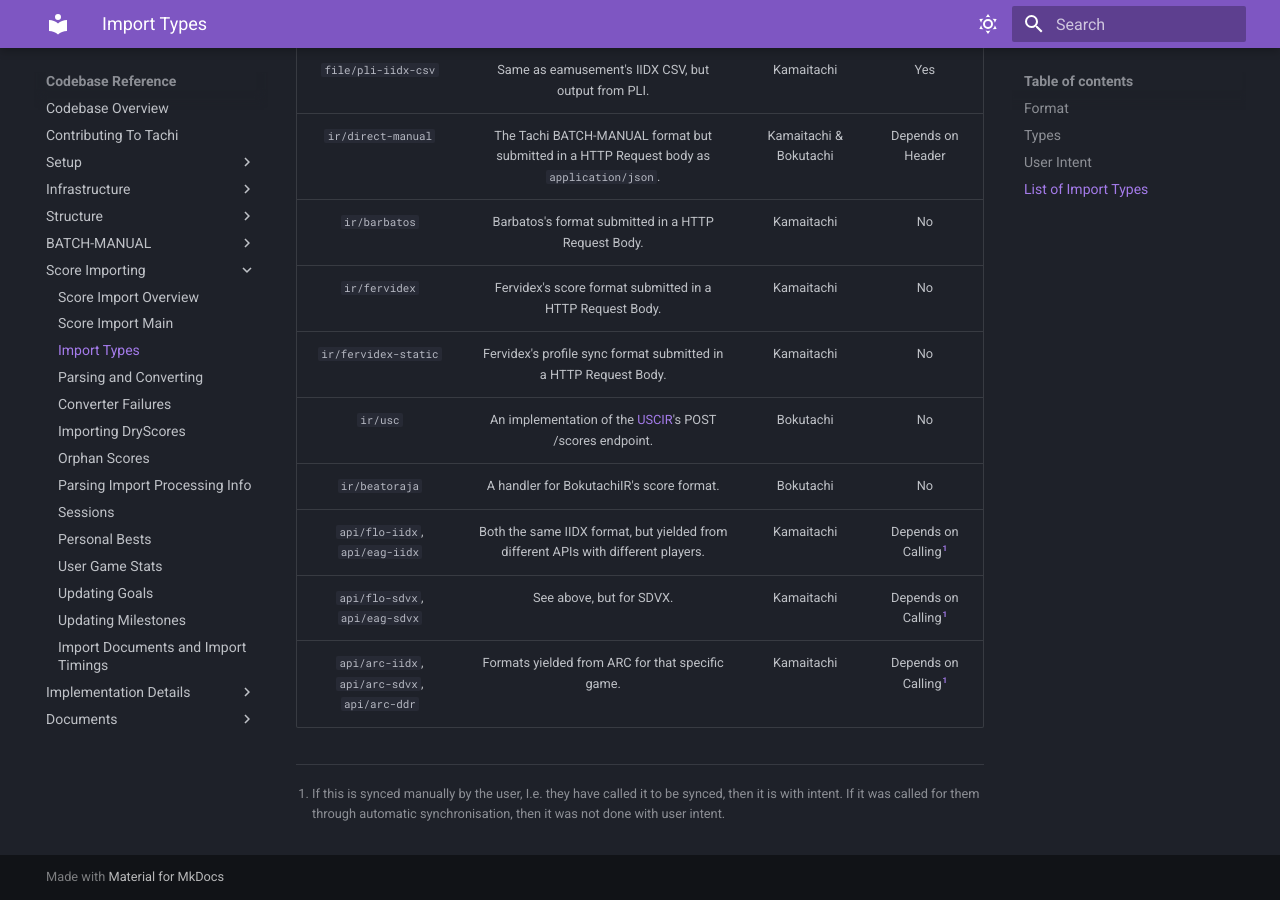
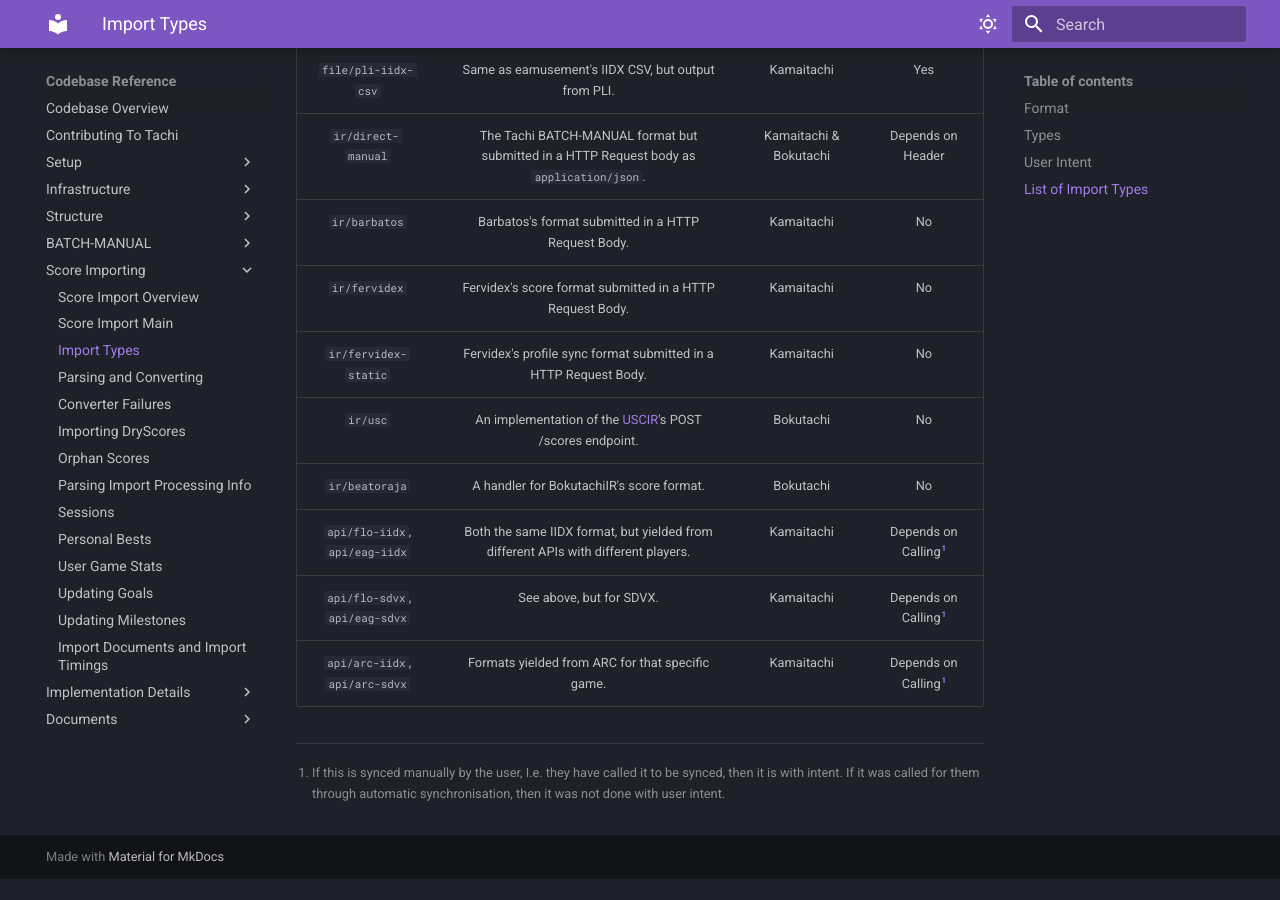
Before and after one commit to zkrising/Tachi, an MkDocs documentation site: the page built from docs/docs/codebase/import/import-types.md, in a window 1280 px wide and 900 px high, scrolled down 1588 px. Built offline with MkDocs 1.6.1 and Material for MkDocs 9.7.7, drawn with Linux system fonts in a browser that asks for light colours; after the commit the page ends 2467 px from its top, so only the background shows below that.

```diff
--- a/docs/docs/codebase/import/import-types.md
+++ b/docs/docs/codebase/import/import-types.md
@@ -61,6 +61,6 @@ is set to indicate that this was done with User Intent.
 | `ir/beatoraja` | A handler for BokutachiIR's score format. | Bokutachi | No |
 | `api/flo-iidx`, `api/eag-iidx` | Both the same IIDX format, but yielded from different APIs with different players. | Kamaitachi | Depends on Calling[^1] |
 | `api/flo-sdvx`, `api/eag-sdvx` | See above, but for SDVX. | Kamaitachi | Depends on Calling[^1] |
-| `api/arc-iidx`, `api/arc-sdvx`, `api/arc-ddr` | Formats yielded from ARC for that specific game. | Kamaitachi | Depends on Calling[^1] |
+| `api/arc-iidx`, `api/arc-sdvx` | Formats yielded from ARC for that specific game. | Kamaitachi | Depends on Calling[^1] |
 
 [^1]: If this is synced manually by the user, I.e. they have called it to be synced, then it is with intent. If it was called for them through automatic synchronisation, then it was not done with user intent.
```
